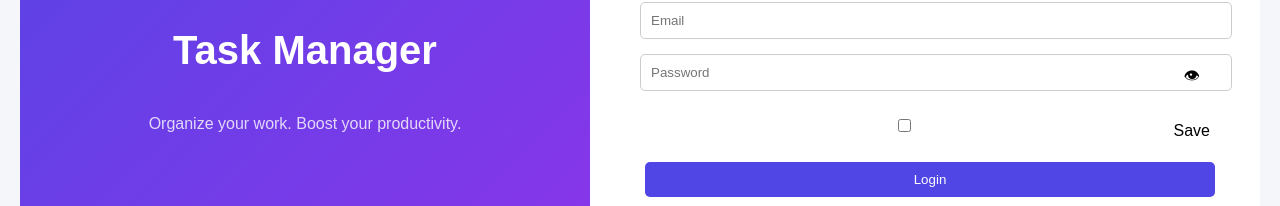
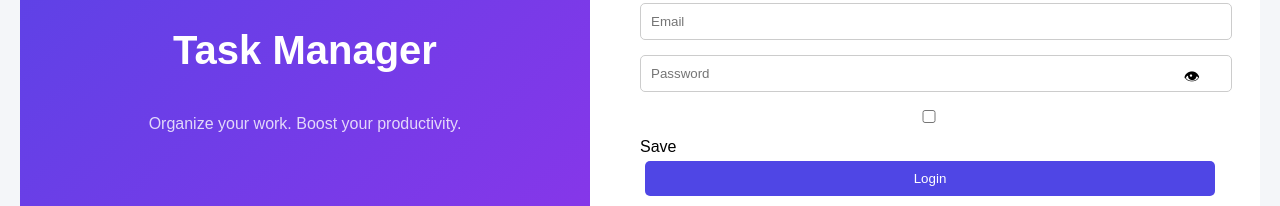
Before and after one commit to Keerthanaaa-24/todoapp, a website: page public/login.html in a window 1280 px wide. Shown: the part 345-551 px from the top of the page. Drawn offline with Linux system fonts and the light colour scheme.

Commit message:
Update login.html

```diff
--- a/public/login.html
+++ b/public/login.html
@@ -1,3 +1,4 @@
+<!-- public/login.html -->
 <!DOCTYPE html>
 <html>
 <head>
@@ -8,13 +9,13 @@
 
 <div class="login-container">
 
-  <!-- LEFT SIDE -->
+  <!-- LEFT -->
   <div class="login-left">
     <h1>Task Manager</h1>
     <p>Organize your work. Boost your productivity.</p>
   </div>
 
-  <!-- RIGHT SIDE -->
+  <!-- RIGHT -->
   <div class="login-right">
     <h2>Welcome Back 👋</h2>
 
@@ -25,10 +26,13 @@
         <input type="password" id="password" placeholder="Password" required>
         <span id="togglePassword">👁</span>
       </div>
-        <div class="save-container">
+
+      <!-- SAVE OPTION -->
+      <div class="save-wrapper">
         <input type="checkbox" id="save">
         <label for="save">Save</label>
-        </div>
+      </div>
+
       <button type="submit">Login</button>
 
       <p id="error" class="error"></p>
```
